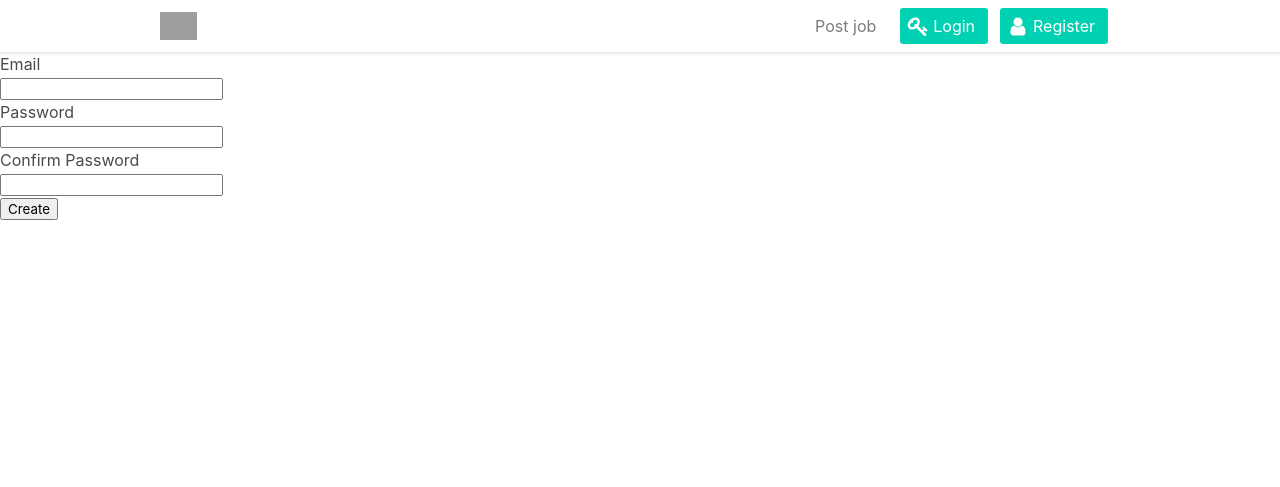
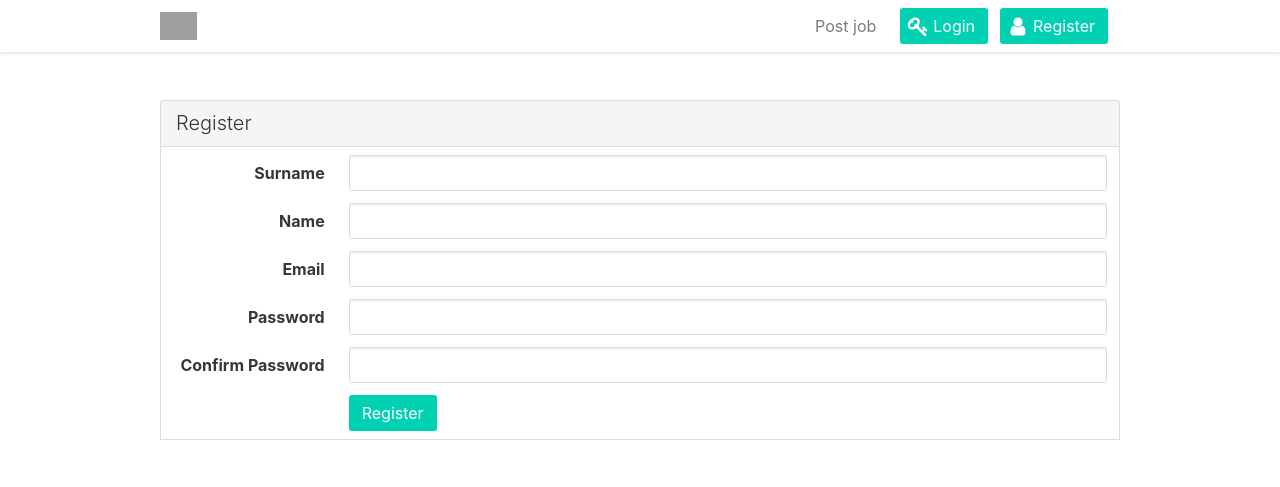
Before and after one commit to khanvuthy88/angkorpool, a Laravel app: page /user/register in a window 1280 px wide. Shown: the top 487 px of the page. Run offline with Laravel 8, Linux system fonts and the light colour scheme; settings files or empty folders that the repository lacks are supplied; some libraries are stand-ins or nearby versions; grey boxes are pictures that could not be loaded.

Commit message:
Fill in surname and name when register

```diff
--- a/app/Http/Controllers/Auth/RegisterController.php
+++ b/app/Http/Controllers/Auth/RegisterController.php
@@ -13,8 +13,11 @@ class RegisterController extends Controller
     public function store(Request $request)
     {
         $this->validate($request, [
+            'surname' => 'required|string',
+            'name' => 'required|string',
             'email' => 'required|email|max:255|unique:users',
-            'password' => 'required|string|min:8|confirmed',
+            'password' => 'required|string|min:8',
+            'password_confirmation' => 'same:password',
         ]);
 
         User::create($request->all());
--- a/resources/views/auth/register.blade.php
+++ b/resources/views/auth/register.blade.php
@@ -1,7 +1,7 @@
 @extends('layout.master')
 
 @section('content')
-<form class="form-horizontal" action="/user/register" method="POST">
+{{-- <form class="form-horizontal" action="/user/register" method="POST">
 	{{ csrf_field() }}
 	<div class="form-group {{ $errors->has('email') ? ' has-error' : '' }}">
     	<label for="email" class="col-sm-2 control-label">Email</label>
@@ -41,5 +41,113 @@
     		<button type="submit" class="btn btn-default">Create</button>
     	</div>
 	</div>
-</form>
+</form> --}}
+
+<section class="section">
+    <div class="container">
+    	<div class="panel">
+    		<p class="panel-heading">Register</p>
+    		<div class="panel-block">
+    			<form class="is-fullwidth" action="/user/register" method="POST">
+    				{{ csrf_field() }}
+    				<div class="field is-horizontal">
+    					<div class="field-label is-normal">
+							<label class="label">Surname</label>
+						</div>
+    					<div class="field-body">
+    						<div class="field">
+    							<div class="control">
+    								<input class="input" type="text" name="surname" value="{{ old('surname') }}">
+    							</div>
+    							@if ($errors->has('surname'))
+	    							<p class="help is-danger">
+		    							{{ $errors->first('surname') }}
+		      						</p>
+		      					@endif
+    						</div>
+	    				</div>
+    				</div>
+    				<div class="field is-horizontal">
+    					<div class="field-label is-normal">
+							<label class="label">Name</label>
+						</div>
+    					<div class="field-body">
+    						<div class="field">
+    							<div class="control">
+    								<input class="input" type="text" name="name" value="{{ old('name') }}">
+    							</div>
+    							@if ($errors->has('name'))
+	    							<p class="help is-danger">
+		    							{{ $errors->first('name') }}
+		      						</p>
+		      					@endif
+    						</div>
+	    				</div>
+    				</div>
+    				<div class="field is-horizontal">
+    					<div class="field-label is-normal">
+							<label class="label">Email</label>
+						</div>
+    					<div class="field-body">
+    						<div class="field">
+    							<div class="control">
+    								<input class="input" type="text" name="email" value="{{ old('email') }}">
+    							</div>
+    							@if ($errors->has('email'))
+	    							<p class="help is-danger">
+		    							{{ $errors->first('email') }}
+		      						</p>
+		      					@endif
+    						</div>
+	    				</div>
+    				</div>
+    				<div class="field is-horizontal">
+    					<div class="field-label is-normal">
+							<label class="label">Password</label>
+						</div>
+    					<div class="field-body">
+    						<div class="field">
+    							<div class="control">
+    								<input class="input" type="password" name="password">
+    							</div>
+    							@if ($errors->has('password'))
+	    							<p class="help is-danger">
+		    							{{ $errors->first('password') }}
+		      						</p>
+		      					@endif
+    						</div>
+	    				</div>
+    				</div>
+    				<div class="field is-horizontal">
+    					<div class="field-label is-normal">
+							<label class="label">Confirm Password</label>
+						</div>
+    					<div class="field-body">
+    						<div class="field">
+    							<div class="control">
+    								<input class="input" type="password" name="password_confirmation">
+    							</div>
+    							@if ($errors->has('password_confirmation'))
+	    							<p class="help is-danger">
+		    							{{ $errors->first('password_confirmation') }}
+		      						</p>
+		      					@endif
+    						</div>
+	    				</div>
+    				</div>
+    				<div class="field is-horizontal">
+    					<div class="field-label is-normal"></div>
+    					<div class="field-body">
+    						<div class="field">
+    							<div class="control">
+    								<button class="button is-primary">Register</button>
+    							</div>
+    						</div>
+	    				</div>
+    				</div>
+    			</form>
+    		</div>
+    	</div>
+    </div>
+</section>
 @stop
```
Also changed, not shown: database/migrations/2014_10_12_000000_create_users_table.php.
